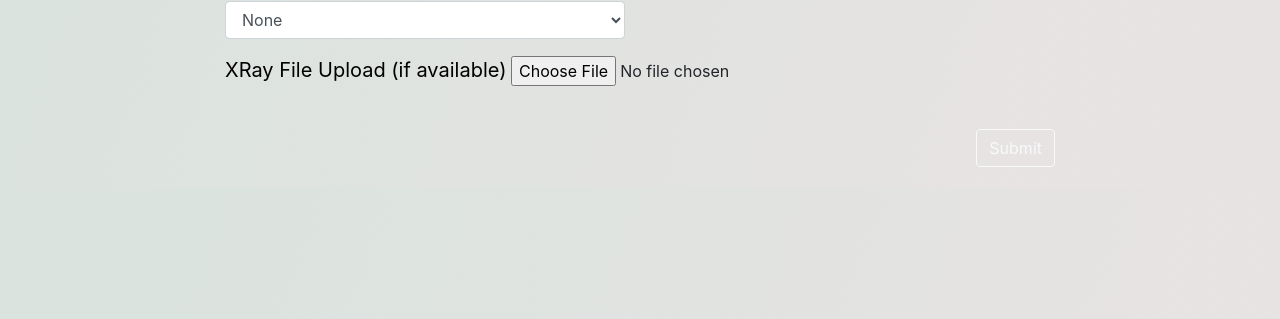
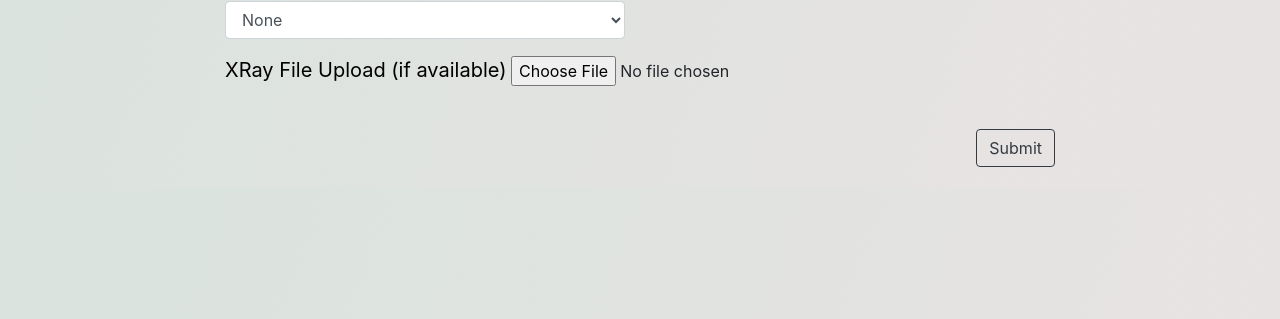
Before and after one commit to vijpandaturtle/covid-voice, a Django app: page / in a window 1280 px wide. Shown: the part 445-764 px from the top of the page. Run offline with Django 3.2, Linux system fonts and the light colour scheme; some libraries are stand-ins or nearby versions.

Commit message:
submit button

```diff
--- a/Templates/home.html
+++ b/Templates/home.html
@@ -100,7 +100,7 @@
     <label for="XrayImage" style="color: black; font-size: 20px">XRay File Upload (if available)</label>
     <input type="file" name="myfile">
   </div>
-  <button type="submit" class="btn btn-outline-light" style="margin-bottom: 20px; margin-top: 20px; float: right">Submit</button>
+  <button type="submit" class="btn btn-outline-dark" style="margin-bottom: 20px; margin-top: 20px; float: right";color:black>Submit</button>
 </form>
 </div>
 
```
